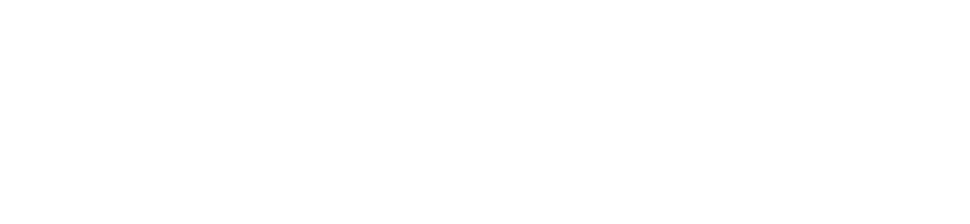
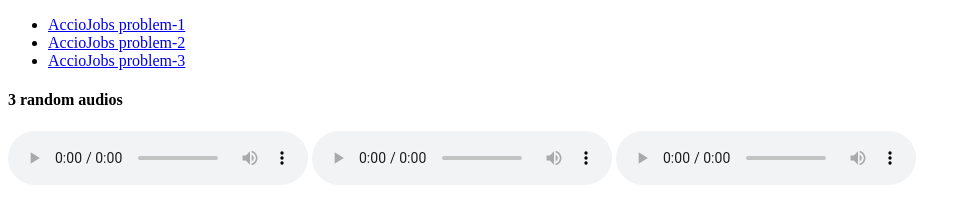
Before and after one commit to acciojob/semantic-navbar-and-audios-RaghuCodeWizard, a website: page main.html in a window 1280 px wide. Shown: the whole page, without its empty margins (0-970 px from the left). Drawn offline with Linux system fonts and the light colour scheme.

Commit message:
created a submission

```diff
--- a/main.html
+++ b/main.html
@@ -10,6 +10,31 @@
 	<!-- the entire body must be written by student -->
     <script type="text/javascript" src="./script.js">
 </script>
+<nav>
+<ul>
+	<li><a href="https://course.acciojob.com/open-web-editor?question=93c85707-4af2-4f63-bd21-4db604346449">AccioJobs problem-1</a</li>
+    <li><a href="https://course.acciojob.com/open-web-editor?question=5996f997-e577-4a36-8ead-a0aeff480821">AccioJobs problem-2</a</li>
+	<li><a href="https://course.acciojob.com/web-idle?question=5996f997-e577-4a36-8ead-a0aeff480821">AccioJobs problem-3</a></li>
+</ul>
+</nav>
+
+	<section>
+	<h4> 3 random audios<h4>
+	<audio controls>
+		<source src="http://commondatastorage.googleapis.com/codeskulptor-demos/DDR_assets/Kangaroo_MusiQue_-_The_Neverwritten_Role_Playing_Game.mp3">
+	</audio>
+
+	<audio controls>
+		<source src="http://commondatastorage.googleapis.com/codeskulptor-assets/Epoq-Lepidoptera.ogg">
+	</audio>
+
+	<audio controls>
+		<source src="http://codeskulptor-demos.commondatastorage.googleapis.com/pang/paza-moduless.mp3">
+	</audio>
+
+
+
+	</section>
 
 </body>
 
```
